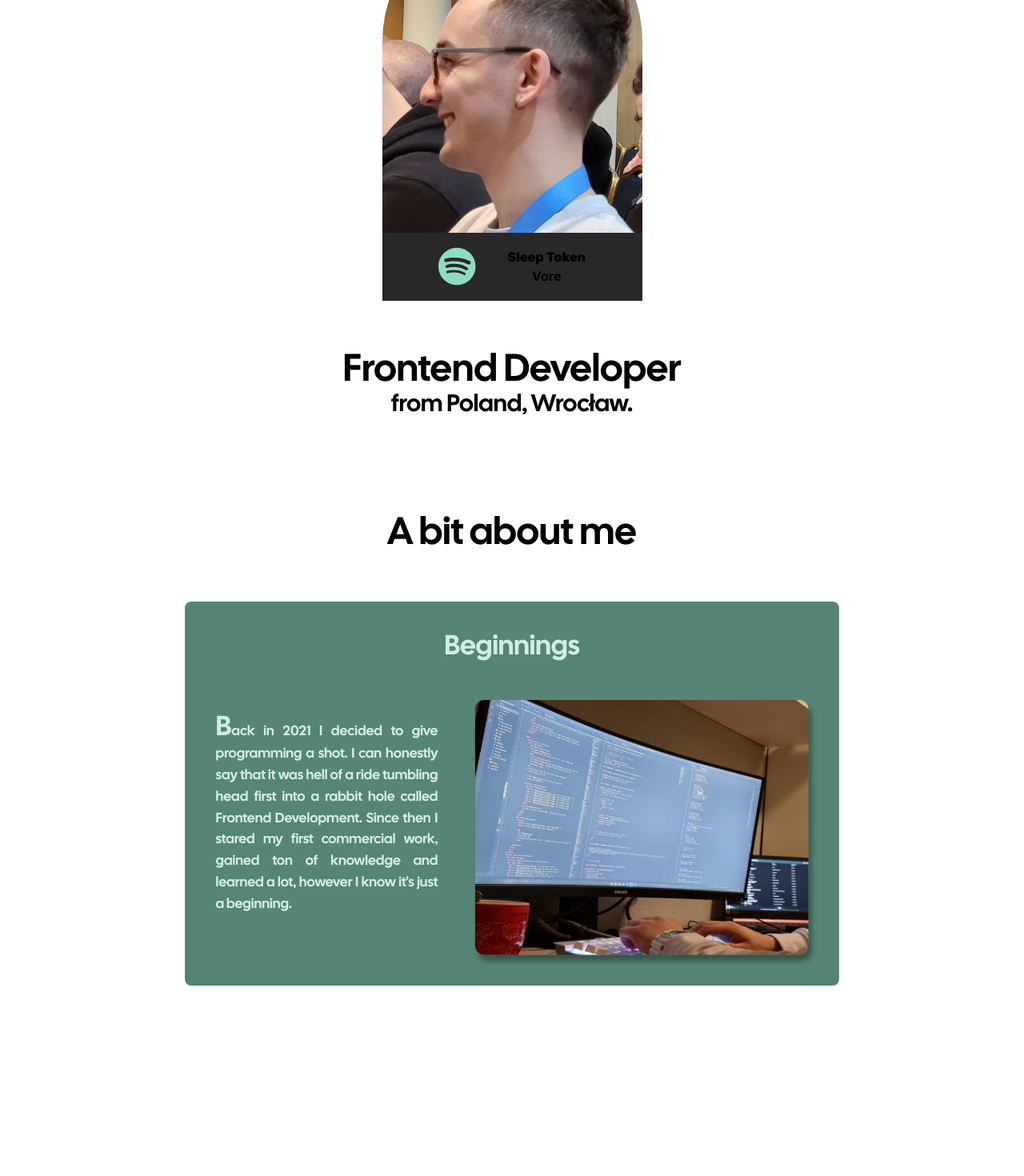
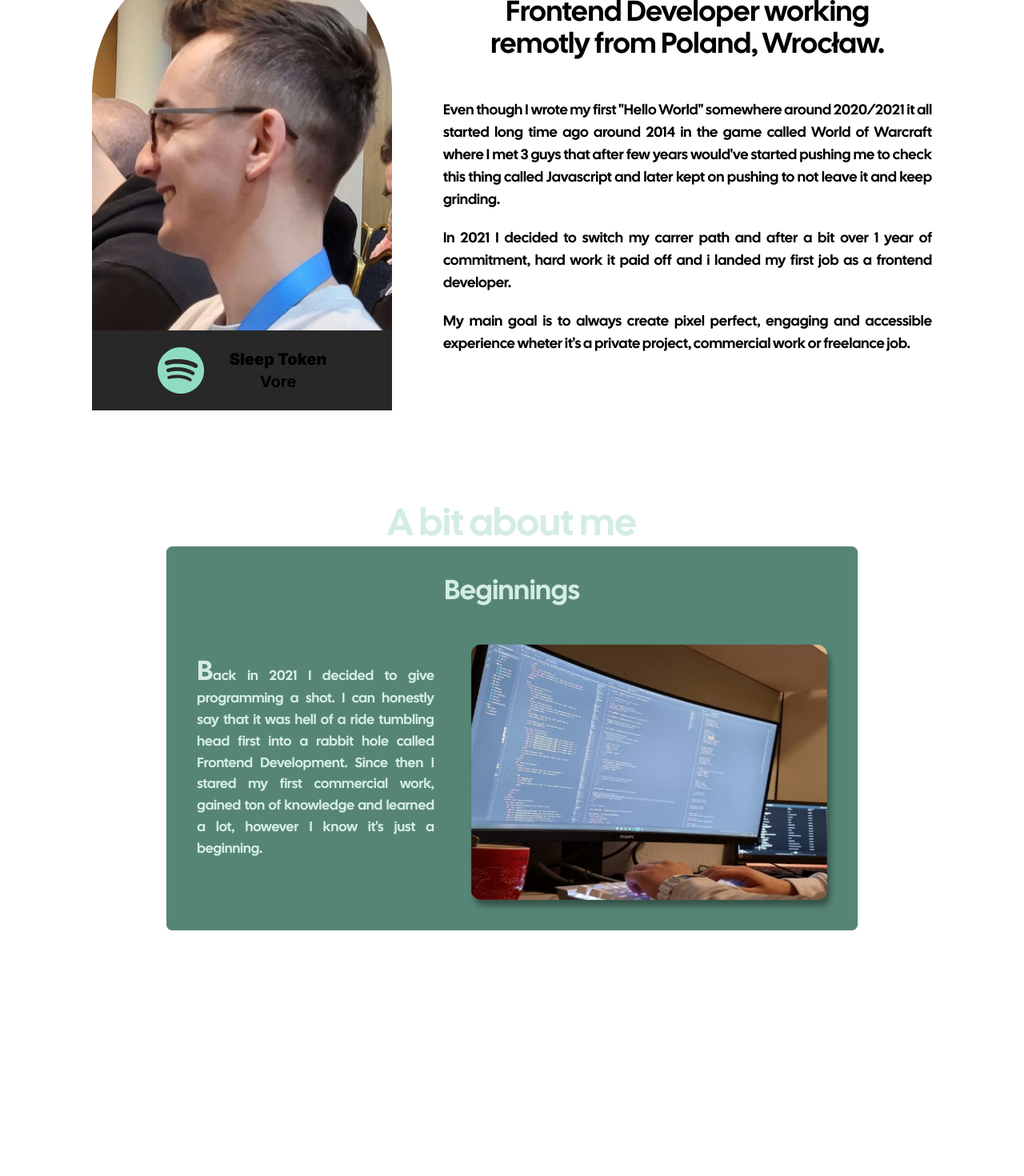
Before and after one commit to m-dombkowski/Portfolio-website, a Next.js app: page /about in a window 1280 px wide. Shown: the part 420-1890 px from the top of the page at 80% size. Built offline with nearby package versions, Linux system fonts and the light colour scheme; no server answers.

Commit message:
feat: styling/animations

```diff
--- a/src/app/about/page.tsx
+++ b/src/app/about/page.tsx
@@ -6,8 +6,16 @@ import PageWrapper from "../components/transitions/fade";
 import { FontAwesomeIcon } from "@fortawesome/react-fontawesome";
 import { faSpotify } from "@fortawesome/free-brands-svg-icons/faSpotify";
 import Link from "next/link";
-import { motion, useScroll } from "framer-motion";
-import { anim, opacityWithDelay } from "../lib/anim";
+import { motion, useInView } from "framer-motion";
+import {
+  anim,
+  animByBoolean,
+  opacity,
+  opacityWithDelay,
+  slideLeft,
+  slideRight,
+  slideUp,
+} from "../lib/anim";
 import { useContext, useRef } from "react";
 import { Player } from "@lottiefiles/react-lottie-player";
 import SpotifyLink from "../components/spotify-link/spotify-link";
@@ -17,31 +25,45 @@ import ParallaxGallery from "../components/gallery/parallax-gallery/gallery";
 import { ScreenSizeContext } from "../lib/context/screenSize";
 
 export default function AboutPage() {
-  const descContainer = useRef<HTMLDivElement>(null);
-  const sptofiyContainer = useRef<HTMLDivElement>(null);
-  const galleryTitleContainer = useRef<HTMLDivElement>(null);
+  const helloContainer = useRef<HTMLDivElement>(null);
+  const helloDescContainer = useRef<HTMLDivElement>(null);
+  const parallaxContainer = useRef<HTMLDivElement>(null);
+  const spotifyContainer = useRef<HTMLDivElement>(null);
+  const foodGalleryContainer = useRef<HTMLDivElement>(null);
+  const helloInView = useInView(helloContainer);
+  const helloDescInView = useInView(helloDescContainer);
+  const parallaxInView = useInView(parallaxContainer);
+  const spotifyInView = useInView(spotifyContainer);
+  const foodInView = useInView(foodGalleryContainer);
 
   const deviceType = useContext(ScreenSizeContext);
 
   return (
     <PageWrapper>
       <section className="flex flex-col justify-center items-center  m-[auto] text-center ">
-        <div className="max-w-[600px] lg:max-w-[900px] pb-32">
+        <div className="max-w-[600px] lg:max-w-[1050px] pb-32">
           <div className="flex justify-center flex-col gap-10 pb-20 lg:pb-0">
             <div className="flex flex-col gap-6 mb-20">
-              <h1 className=" text-4xl font-calc sm:text-6xl">{`Hi! Mateusz here.`}</h1>
-              <div className="flex w-100 justify-center flex-col items-center py-10">
+              <h1 className=" text-4xl font-calc sm:text-6xl pb-20">{`Hi! Mateusz here.`}</h1>
+              <div
+                ref={helloContainer}
+                className="flex flex-col space-between gap-16 lg:flex-row"
+              >
+                <motion.div
+                  {...animByBoolean(opacity, helloInView, null)}
+                  className="flex w-100 justify-center flex-col items-center "
+                >
                   <Image
-                  className="w-[250px] h-[100%] rounded-t-full sm:w-[325px]"
+                    className="w-[250px] h-[100%] rounded-t-full sm:w-[375px]"
                     src={portrait ? portrait : "/me.jpg"}
                     alt="picture of me"
                     loader={({ src, width, quality }: ImageLoaderProps) => {
-                    return `${portrait.src ? portrait.src : src}?w=${width}&q=${
-                      quality || 75
-                    }`;
+                      return `${
+                        portrait.src ? portrait.src : src
+                      }?w=${width}&q=${quality || 75}`;
                     }}
                   />
-                <div className="w-[250px] bg-bg-dark-gray h-[85px] flex justify-center items-center gap-5 sm:w-[325px] sm:gap-10">
+                  <div className="w-[250px] bg-bg-dark-gray h-[120px] flex justify-center items-center gap-5 text-sm sm:w-[375px] sm:gap-8 sm:text-xl">
                     <Link
                       target="_blank"
                       href="https://open.spotify.com/user/hevrak?si=3764935cfac041dd"
@@ -55,27 +77,43 @@ export default function AboutPage() {
                     </Link>
                     <SpotifyLink />
                   </div>
+                </motion.div>
+                <div className="flex flex-col font-calc justify-center items-center">
+                  <h1 className="text-2xl leading-[1.2] sm:text-4xl px-6 mb-12">
+                    Frontend Developer working remotly from Poland, Wrocław.
+                  </h1>
+                  <div
+                    ref={helloDescContainer}
+                    className="text-sm text-justify flex flex-col gap-5 px-10 sm:text-lg lg:px-0"
+                  >
+                    <motion.p
+                      {...animByBoolean(slideRight, helloDescInView, 0.3)}
+                    >{`Even though I wrote my first "Hello World" somewhere around 2020/2021 it all started long time ago around 2014 in the game called World of Warcraft where I met 3 guys that after few years would've started pushing me to check this thing called Javascript and later kept on pushing to not leave it and keep grinding.`}</motion.p>
+                    <motion.p
+                      {...animByBoolean(slideRight, helloDescInView, 0.6)}
+                    >{`In 2021 I decided to switch my carrer path and after a bit over 1 year of commitment, hard work it paid off and i landed my first job as a frontend developer.`}</motion.p>
+                    <motion.p
+                      {...animByBoolean(slideRight, helloDescInView, 0.9)}
+                    >{`My main goal is to always create pixel perfect, engaging and accessible experience wheter it's a private project, commercial work or freelance job.`}</motion.p>
                   </div>
-              <h1 className="text-3xl font-calc leading-[1.2] sm:text-5xl px-6">
-                Frontend Developer
-                <span className="block text-2xl sm:text-3xl">
-                  from Poland, Wrocław.
-                </span>
-              </h1>
                 </div>
+              </div>
+            </div>
+
+            <motion.div
+              {...animByBoolean(slideUp, parallaxInView, 1)}
+              ref={parallaxContainer}
+              className="flex flex-col gap-8 text-lg text-sans text-color-text-lighter text-justify px-6 font-calc items-center"
+            >
               <h1 className="text-3xl font-calc leading-[1.2] sm:text-5xl px-6">
                 A bit about me
               </h1>
-            <div
-              ref={descContainer}
-              className="flex flex-col gap-8 text-lg text-sans text-color-text-lighter text-justify px-6 font-calc"
-            >
               <ParallaxGallery />
-            </div>
+            </motion.div>
           </div>
           <motion.div
-            ref={sptofiyContainer}
-            {...anim(opacityWithDelay, 1)}
+            {...animByBoolean(slideUp, spotifyInView, 1)}
+            ref={spotifyContainer}
             className="flex flex-col justify-start items-center gap-10"
           >
             <div className="flex flex-col gap-3 w-[100%] px-6">
@@ -97,8 +135,8 @@ export default function AboutPage() {
         </div>
         <div className="w-[100%]">
           <motion.div
-            ref={galleryTitleContainer}
-            {...anim(opacityWithDelay, 0.75)}
+            ref={foodGalleryContainer}
+            {...animByBoolean(slideUp, foodInView, 1)}
           >
             <h1 className="font-calc text-4xl flex justify-center items-center  sm:text-6xl px-6">
               Fancy something sweet?
--- a/src/app/components/gallery/gallery-desktop.tsx
+++ b/src/app/components/gallery/gallery-desktop.tsx
@@ -64,7 +64,7 @@ export default function GalleryDesktop() {
   ];
 
   return (
-    <div ref={container} className="h-[300vh] relative mt-[50vh] mb-[100vh]">
+    <div ref={container} className="h-[300vh] relative mt-[25vh] mb-[100vh]">
       <div className="sticky overflow-hidden top-0 h-[100vh]">
         {pictures.map(({ source, scale, alt }, index) => {
           return (
--- a/src/app/components/gallery/parallax-gallery/gallery.tsx
+++ b/src/app/components/gallery/parallax-gallery/gallery.tsx
@@ -12,7 +12,10 @@ export default function ParallaxGallery() {
     offset: ["start start", "end end"],
   });
   return (
-    <main ref={container} className="my-[-100px] sm:mb-[-50px] lg:mb-0">
+    <main
+      ref={container}
+      className="my-[-100px] sm:mb-[-50px] lg:mb-0 lg:mt-[-150px]"
+    >
       {cards.map((card, i) => {
         const targetScale = 1 - (cards.length - i) * 0.05;
         return (
--- a/src/app/components/navigation/mobile-nav/menu-link.tsx
+++ b/src/app/components/navigation/mobile-nav/menu-link.tsx
@@ -63,7 +63,7 @@ export default function MenuLink({
           setIsActive(false);
           toggleMenu(false);
         }}
-        className="text-color-text-lighter uppercase text-[7vw] leading-[7.2vw] m-0 tv:text-[5.5vw] tv:leading-[5.7vw]"
+        className="text-color-text-lighter uppercase text-[7vw] leading-[7.2vw] m-0 tv:text-[5.5vw] tv:leading-[5.7vw] w-[100%] text-center"
       >
         {name}
       </Link>
@@ -73,7 +73,7 @@ export default function MenuLink({
       >
         <div
           ref={inner}
-          className="flex bg-[#D3FD50] absolute whitespace-nowrap h-[100%] top-[100%] "
+          className="flex bg-zinc-300-full absolute whitespace-nowrap h-[100%] top-[100%] "
         >
           {[...Array(2)].map((_, index) => {
             return (
--- a/src/app/contact/page.tsx
+++ b/src/app/contact/page.tsx
@@ -4,8 +4,9 @@ import { Github, Linkedin, Mail } from "lucide-react";
 import Link from "next/link";
 import { Card } from "../components/card/card";
 import PageWrapper from "../components/transitions/fade";
+import { ContactCardType } from "../lib/definitions/types";
 
-const contacts = [
+const contacts: ContactCardType[] = [
   {
     icon: <Github size={32} color="#d4ede4" />,
     href: "https://github.com/m-dombkowski",
@@ -31,7 +32,7 @@ export default function ContactPage() {
     <PageWrapper>
       <section className="flex flex-col justify-center">
         <div className="flex justify-center">
-          <h1 className="text-3xl mb-16 font-calc lg:text-5xl text-center px-8 md:px-0 xl:text-6xl text-color-text-lighter">{`Choose the way to connect that suits you best`}</h1>
+          <h1 className="text-3xl mb-16 font-calc lg:text-5xl text-center px-8 md:px-0 xl:text-6xl text-color-text-primary">{`Choose the way to connect that suits you best`}</h1>
         </div>
         <div className="container flex items-center justify-center px-4 mx-auto font-sans text-center">
           <div className="grid w-full grid-cols-1 gap-8 mx-auto mb-8 sm:mt-0 sm:grid-cols-3 lg:mt-16 lg:gap-16 ">
--- a/src/app/lib/anim.ts
+++ b/src/app/lib/anim.ts
@@ -117,18 +117,27 @@ export const slideLeft = {
   }),
   // exit: { x: "15px", opacity: 0 },
 };
+export const slideRight = {
+  initial: { x: "15px", opacity: 0 },
+  open: (i: number) => ({
+    x: 0,
+    opacity: 1,
+    transition: { duration: 0.5, delay: i },
+  }),
+  exit: { x: "15px", opacity: 0 },
+};
 
 export const slideUp = {
-  initial: { y: "15px", opacity: "0" },
+  initial: { y: "25px", opacity: "0" },
   open: (i: number) => ({
     y: 0,
     opacity: 1,
     transition: { duration: 0.5, delay: 0.75 * i },
   }),
-  // exit: {
-  //   y: "15px",
-  //   opacity: 0,
-  // },
+  exit: {
+    y: "25px",
+    opacity: 0,
+  },
 };
 
 export const expand = {
--- a/src/app/work/page.tsx
+++ b/src/app/work/page.tsx
@@ -59,7 +59,7 @@ export default function WorkPage() {
               <DialogHeader>
                 <DialogTitle>Information</DialogTitle>
                 <DialogDescription>
-                  {`In order to know how long I've been working with certain technology/tool just hover your cursor over it (if on desktop) or click it (if on mobile).`}
+                  {`In order to know how long I've been working with certain technology/tool just hover your cursor over it (desktop) or click it (mobile).`}
                 </DialogDescription>
               </DialogHeader>
             </DialogContent>
--- a/tailwind.config.ts
+++ b/tailwind.config.ts
@@ -114,6 +114,7 @@ const config: Config = {
       "zinc-800-flipped": "rgba(39,39,42,.1)",
       "zinc-300": "hsla(240,5%,84%,0)",
       "zinc-300-flipped": "hsla(240,5%,84%,.5)",
+      "zinc-300-full": "hsla(240,5%,84%)",
       "zinc-100-flipped": "hsla(240,5%,96%,0)",
       "dark-gradient":
         "linear-gradient( to bottom, hsla(158, 23%, 18%, 0) 0%, hsla(158, 23%, 18%, .013) 9.7%, hsla(158, 23%, 18%, .049) 18.1%, hsla(158, 23%, 18%, .104) 25.5%, hsla(158, 23%, 18%, .175) 31.9%, hsla(158, 23%, 18%, .259) 37.7%, hsla(158, 23%, 18%, .352) 43%, hsla(158, 23%, 18%, .45) 47.9%, hsla(158, 23%, 18%, .55) 52.8%, hsla(158, 23%, 18%, .648) 57.7%, hsla(158, 23%, 18%, .741) 63%, hsla(158, 23%, 18%, .825) 68.7%, hsla(158, 23%, 18%, .896) 75%, hsla(158, 23%, 18%, .951) 82.2%, hsla(158, 23%, 18%, .987) 90.5%, hsl(158, 23%, 18%) 100% )",
```
Lines whose indentation alone changed are shown as unchanged.
